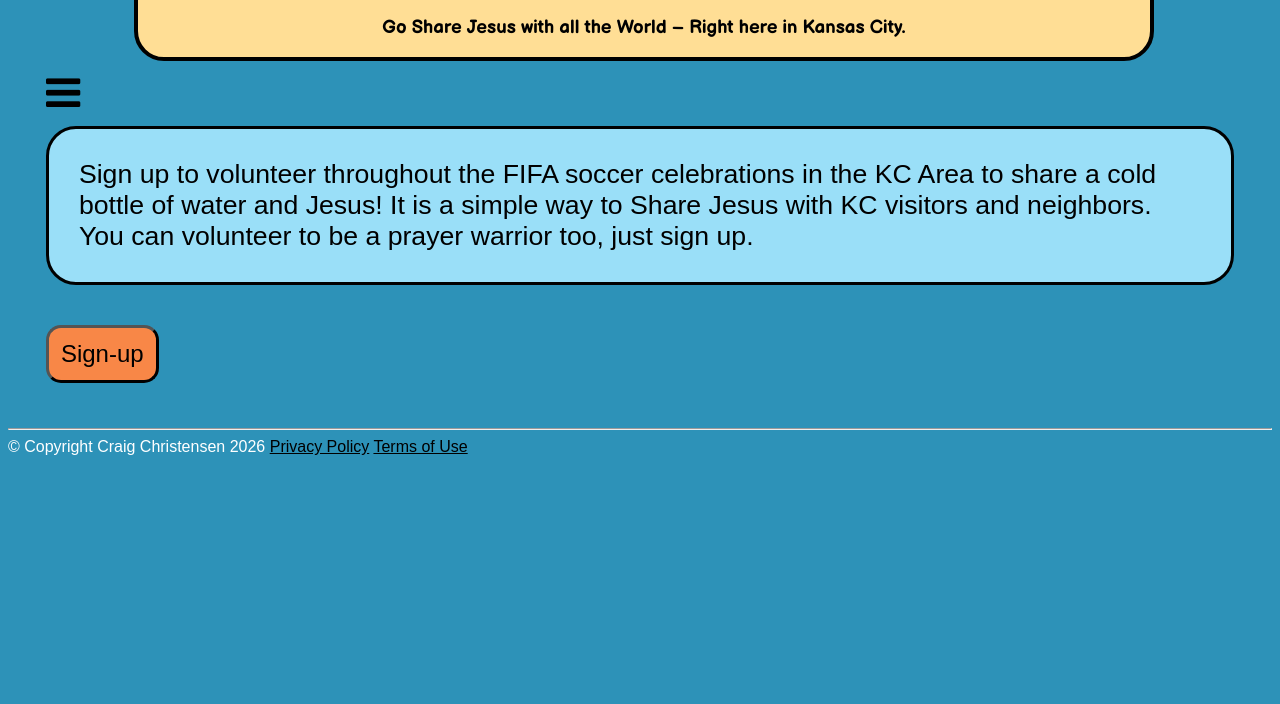
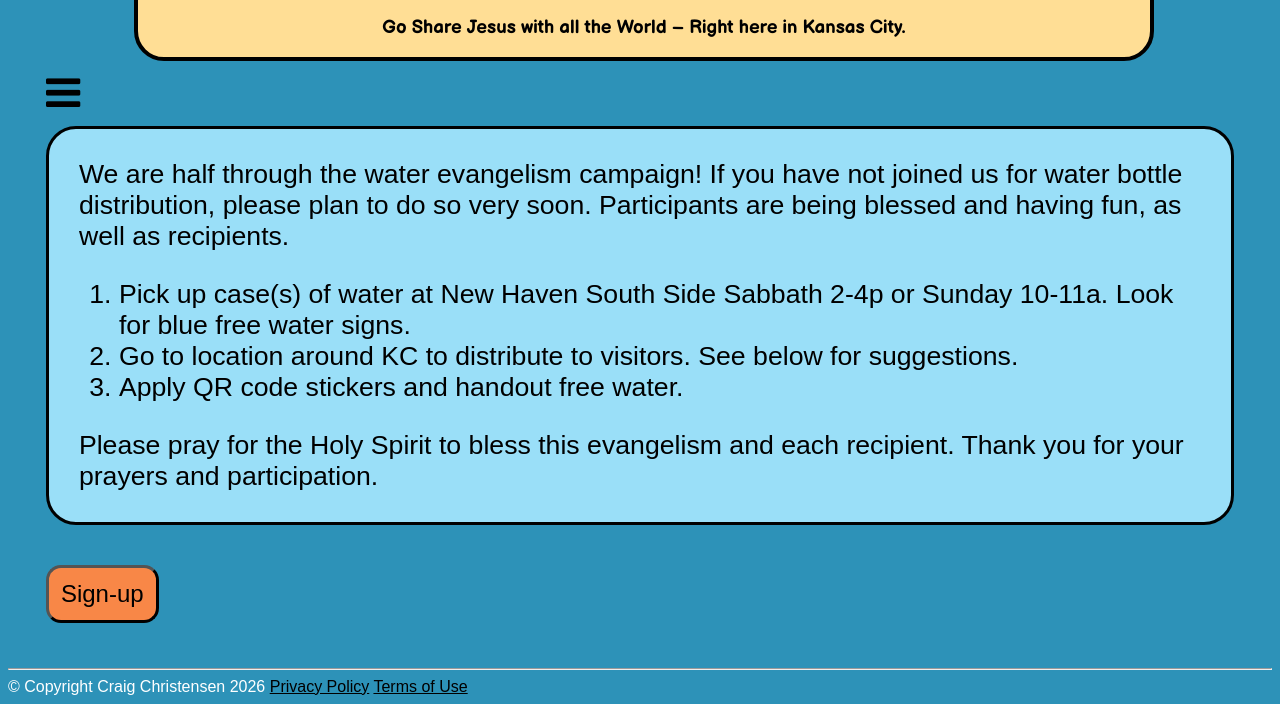
Before and after one commit to greenpro/WaterEvangelism, a plain HTML site: page index.html in a window 1280 px wide. Shown: the part 143-847 px from the top of the page. Before the commit the page ends 800 px from the top, so only its background shows below. Drawn offline with Linux system fonts and the light colour scheme.

Commit message:
main page

```diff
--- a/index.html
+++ b/index.html
@@ -80,11 +80,24 @@
     </head>
     <body>
         <div id="description" class="section">
-            Sign up to volunteer throughout the FIFA soccer celebrations
-            in the KC Area to share a cold bottle of water and Jesus! It
-            is a simple way to Share Jesus with KC visitors and
-            neighbors. You can volunteer to be a prayer warrior too, just
-            sign up.
+            We are half through the water evangelism campaign! If you have not joined us for water bottle distribution,
+            please plan to do so very soon.  Participants are being blessed and having fun, as well as recipients.
+
+            <ol>
+                <li>
+                    Pick up case(s) of water at New Haven South Side Sabbath 2-4p or Sunday 10-11a. Look for blue free
+                    water signs.
+                </li>
+                <li>
+                    Go to location around KC to distribute to visitors.  See below for suggestions.
+                </li>
+                <li>
+                    Apply QR code stickers and handout free water.
+                </li>
+            </ol>
+
+            Please pray for the Holy Spirit to bless this evangelism and each recipient. Thank you for your prayers and
+            participation.
         </div>
         <button class="button-stand-alone" onclick="location.href='volunteer.html'">
             Sign-up
--- a/style.css
+++ b/style.css
@@ -134,7 +134,7 @@ footer {
     margin-top: 45px;
 }
 
-li {
+ul > li {
     list-style-image: url("waterbottle.png");
     margin-bottom: 15px;
     font-size: 30px;
```
